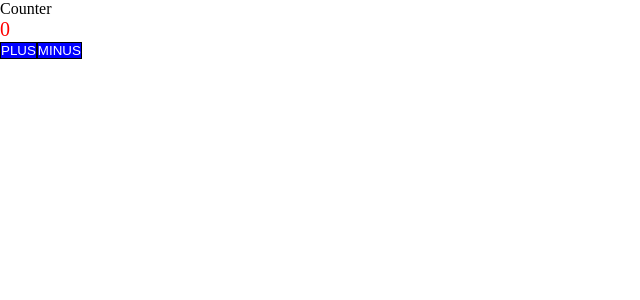
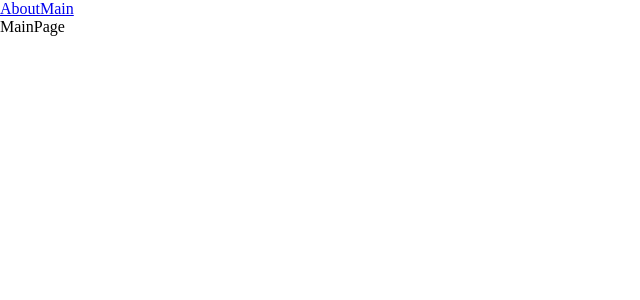
Before and after one commit to IgorPetrov-13/ulbi-project, a React app: page / in a window 1280 px wide. Shown: the top 300 px of the page, without its empty margins (0-640 px from the left). Built offline with nearby package versions, Linux system fonts and the light colour scheme.

Commit message:
Routing and Lazy loading were added

```diff
--- a/package.json
+++ b/package.json
@@ -16,6 +16,7 @@
     "@types/node": "^22.10.5",
     "@types/react": "^17.0.39",
     "@types/react-dom": "^17.0.11",
+    "@types/react-router-dom": "^5.3.3",
     "@types/webpack": "^5.28.5",
     "@types/webpack-dev-server": "^4.7.2",
     "css-loader": "^7.1.2",
@@ -33,6 +34,7 @@
   },
   "dependencies": {
     "react": "^17.0.2",
-    "react-dom": "^17.0.2"
+    "react-dom": "^17.0.2",
+    "react-router-dom": "^6.2.1"
   }
 }
--- a/src/App.tsx
+++ b/src/App.tsx
@@ -1,10 +1,22 @@
-import Counter from './components/Counter';
+import { Route, Routes } from 'react-router-dom';
 import './index.scss';
+import { Link } from 'react-router-dom';
+import AboutPageAsync from './pages/AboutPage/AboutPage.async';
+import MainPageAsync from './pages/MainPage/MainPage.async';
+import { Suspense } from 'react';
 
 function App() {
   return (
-    <div>
-      <Counter />
+    <div className="app">
+      <Link to={'/about'}>About</Link>
+      <Link to={'/'}>Main</Link>
+
+      <Suspense fallback={<div>Loading...</div>}>
+        <Routes>
+          <Route path="/" element={<MainPageAsync />} />
+          <Route path="/about" element={<AboutPageAsync />} />
+        </Routes>
+      </Suspense>
     </div>
   );
 }
--- a/src/index.tsx
+++ b/src/index.tsx
@@ -1,4 +1,10 @@
 import { render } from 'react-dom';
 import App from './App';
+import { BrowserRouter } from 'react-router-dom';
 
-render(<App />, document.getElementById('root'));
+render(
+  <BrowserRouter>
+    <App />
+  </BrowserRouter>,
+  document.getElementById('root')
+);
--- /dev/null
+++ b/src/pages/AboutPage/AboutPage.async.tsx
@@ -0,0 +1,4 @@
+import { lazy } from 'react';
+
+const AboutPageAsync = lazy(() => import('./AboutPage'));
+export default AboutPageAsync;
--- /dev/null
+++ b/src/pages/AboutPage/AboutPage.tsx
@@ -0,0 +1,5 @@
+function AboutPage() {
+  return <div>AboutPage</div>;
+}
+
+export default AboutPage;
--- /dev/null
+++ b/src/pages/MainPage/MainPage.async.tsx
@@ -0,0 +1,4 @@
+import { lazy } from 'react';
+
+const MainPageAsync = lazy(() => import('./MainPage'));
+export default MainPageAsync;
--- /dev/null
+++ b/src/pages/MainPage/MainPage.tsx
@@ -0,0 +1,5 @@
+function MainPage() {
+  return <div>MainPage</div>;
+}
+
+export default MainPage;
--- a/tsconfig.json
+++ b/tsconfig.json
@@ -2,8 +2,8 @@
   "compilerOptions": {
     "outDir": "./dist/",
     "noImplicitAny": true,
-    "module": "es6",
-    "target": "es5",
+    "module": "es2022",
+    "target": "es2022",
     "jsx": "react-jsx",
     "allowJs": true,
     "moduleResolution": "node",
```
Also changed, not shown: 6 other files (tests, documents, lock files or other folders).
